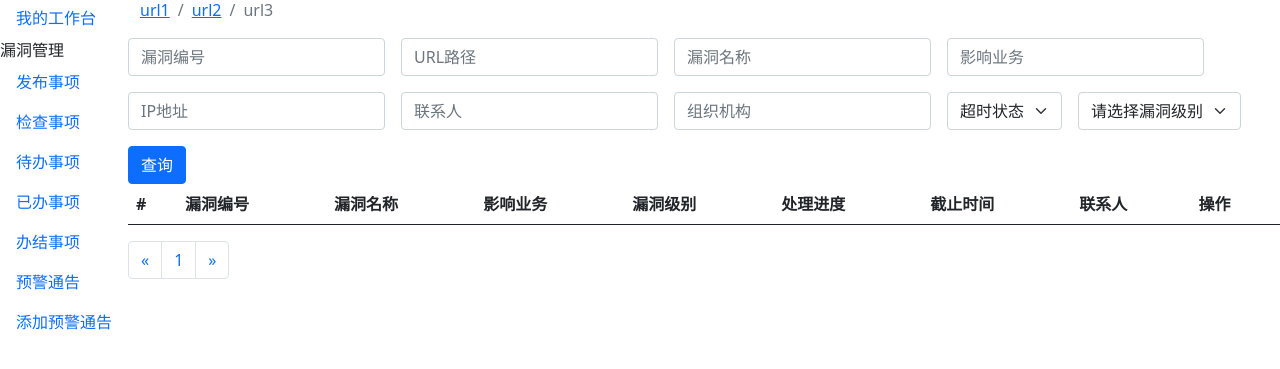
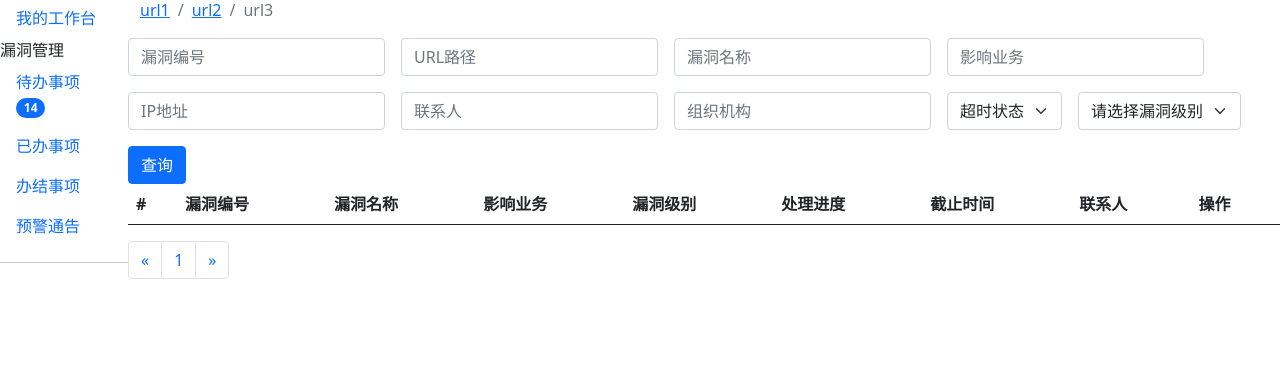
Before and after one commit to chry1988/wxse, a Django app: page /workbench/checkmatters in a window 1280 px wide. Shown: the part 52-421 px from the top of the page. Run offline with Django 3.2, Linux system fonts and the light colour scheme; data that the repository does not hold is empty; some libraries are stand-ins or nearby versions.

Commit message:
20210618

```diff
--- a/templates/baseHtml.html
+++ b/templates/baseHtml.html
@@ -41,4 +41,6 @@
 </div>
 {% block customerjs %}
 {% endblock %}
+{% block customerjs2 %}
+{% endblock %}
 </html>
--- a/templates/mainHtml.html
+++ b/templates/mainHtml.html
@@ -7,13 +7,7 @@
         </li>
         漏洞管理
         <li class="nav-item">
-            <a class="nav-link" href="/workbench/releasematters">发布事项</a>
-        </li>
-          <li class="nav-item">
-            <a class="nav-link" href="/workbench/checkmatters">检查事项</a>
-        </li>
-        <li class="nav-item">
-            <a class="nav-link" href="/workbench/todomatters">待办事项</a>
+            <a class="nav-link" href="/workbench/todomatters">待办事项 <span class="badge bg-primary rounded-pill">14</span></a>
         </li>
         <li class="nav-item">
             <a class="nav-link" href="/workbench/finishmatters">已办事项</a>
@@ -24,9 +18,27 @@
         <li class="nav-item">
             <a class="nav-link" href="/workbench/warningnotice">预警通告</a>
         </li>
-        <li class="nav-item">
-            <a class="nav-link" href="/workbench/warningnotice/add">添加预警通告</a>
-        </li>
+        <hr>
+        <div data-navbar="menu">
+
+        </div>
+
     </ul>
 
 {% endblock %}
+{% block customerjs2 %}
+    <script type="text/javascript">
+        $(document).ready(function () {
+            $.get("/workbench/navbarMenu", function (result) {
+                var jsonarray = $.parseJSON(result);
+                var autoMenuHtml = "";
+                for (var i = 0; i < jsonarray.length; i++) {
+                    autoMenuHtml += '<li class="nav-item">';
+                    autoMenuHtml += '<a class="nav-link" href="' + jsonarray[i][1] + '">' + jsonarray[i][0] + '</a>';
+                    autoMenuHtml += "</li>"
+                }
+                $("div [data-navbar='menu']").html(autoMenuHtml)
+            })
+        })
+    </script>
+{% endblock %}
--- a/workBench/urls.py
+++ b/workBench/urls.py
@@ -23,5 +23,6 @@ urlpatterns = [
     path('checkmatters/getdetail', views.checkMatters),
     path('checkmatters/pass', views.checkMatters),
     path('checkmatters/sendback', views.checkMatters),
+    path('navbarMenu',views.navbarMenu),
 
 ]
--- a/workBench/views.py
+++ b/workBench/views.py
@@ -20,6 +20,7 @@ def checkUserPrivileges(request, funRequest):
         return funRequest
     else:
         return HttpResponse('ban')
+
 
 def adminUrls():
     pass
@@ -509,3 +510,18 @@ def warningNoticeAdd(request):
             noticeDetail=noticeDetail,
         )
     return render(request, 'workBench/warningNoticeAdd.html', )
+
+
+def navbarMenu(request):
+    checkUser = request.user.id
+    checkPrivilege = wxseUser.objects.get(id=checkUser).userPrivilege
+    menuList = [
+        ['发布事项', '/workbench/releasematters'],
+        ['检查事项', '/workbench/checkmatters'],
+        ['添加预警通告', '/workbench/warningnotice/add'],
+    ]
+    result = json.dumps(menuList, cls=DjangoJSONEncoder)
+    if checkPrivilege == 0:
+        return HttpResponse(result)
+    else:
+        return HttpResponse('ban')
```
